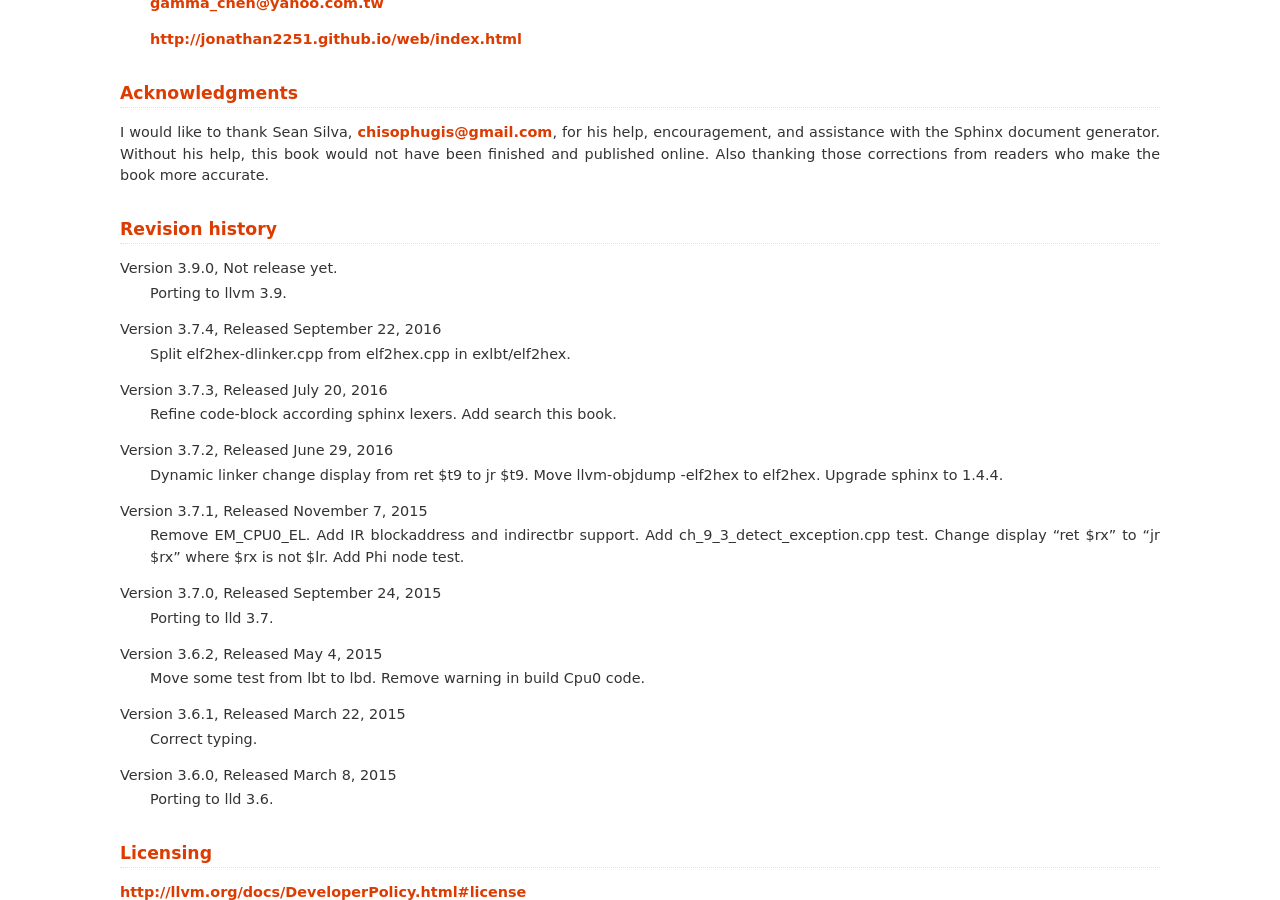
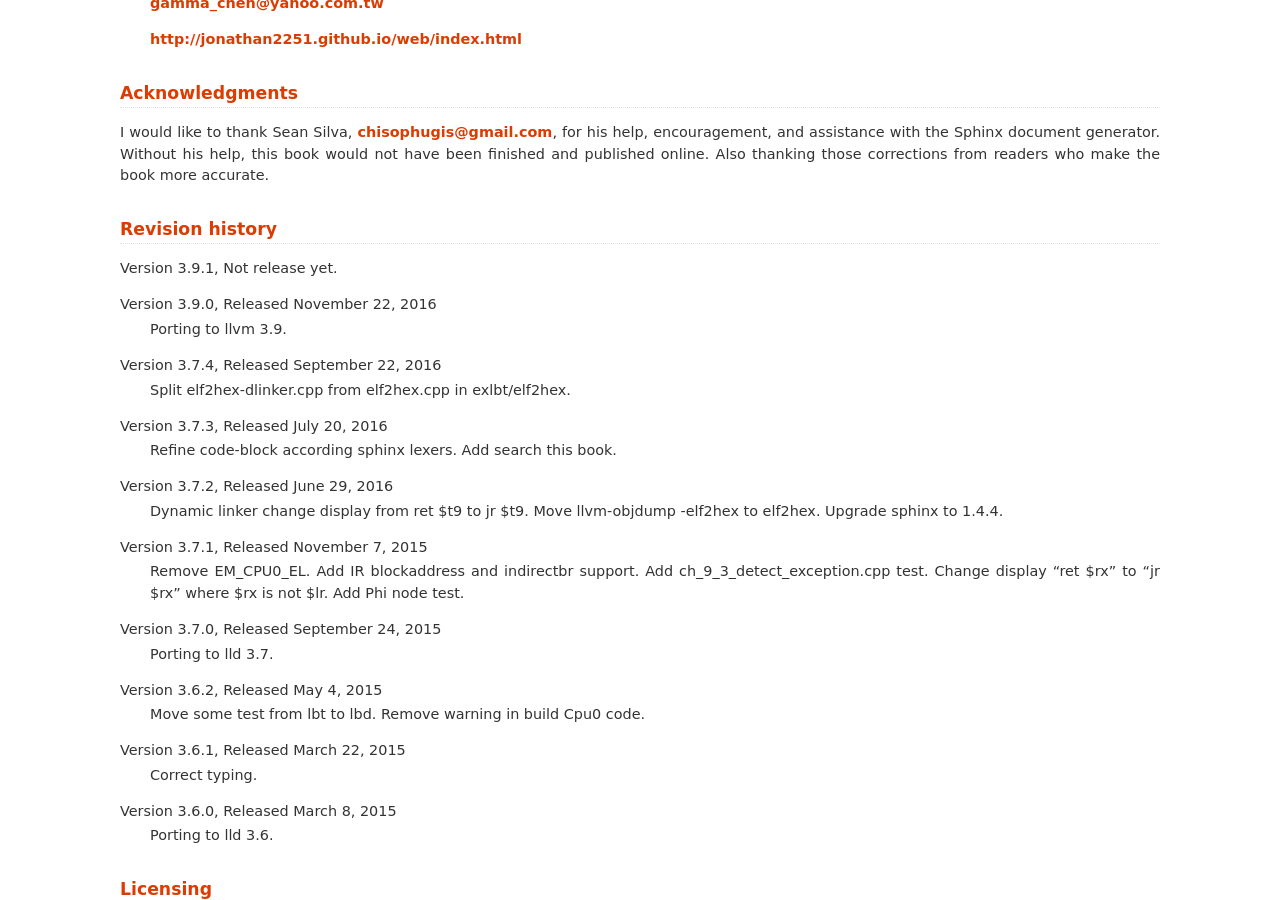
Before and after one commit to Jonathan2251/lbt, a Sphinx documentation site: the page built from source/about.rst, in a window 1280 px wide and 900 px high, scrolled down 409 px. Built offline with Sphinx 7.4.7, drawn with Linux system fonts in a browser that asks for light colours.

Commit message:
Porting to llvm 3.9

```diff
--- a/source/about.rst
+++ b/source/about.rst
@@ -31,7 +31,9 @@ Also thanking those corrections from readers who make the book more accurate.
 Revision history
 ----------------
 
-Version 3.9.0, Not release yet.
+Version 3.9.1, Not release yet.
+
+Version 3.9.0, Released November 22, 2016
   Porting to llvm 3.9.
 
 Version 3.7.4, Released September 22, 2016
--- a/source/conf.py
+++ b/source/conf.py
@@ -64,9 +64,9 @@ author = u'Chen Chung-Shu'
 # built documents.
 #
 # The short X.Y version.
-version = u'3.7.4'
+version = u'3.9.0'
 # The full version, including alpha/beta/rc tags.
-release = u'3.7.4'
+release = u'3.9.0'
 
 # The language for content autogenerated by Sphinx. Refer to documentation
 # for a list of supported languages.
```
